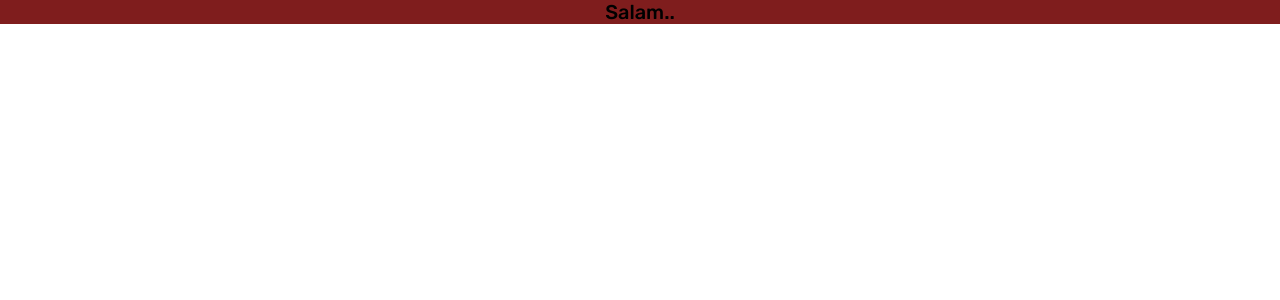
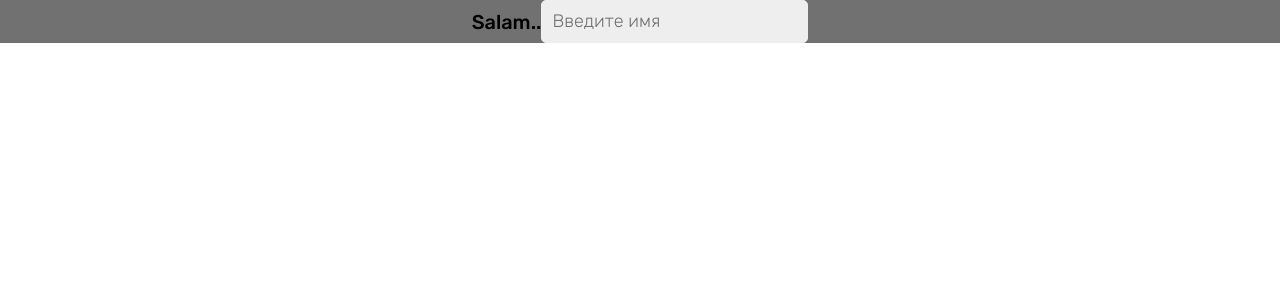
Before and after one commit to maxmiroslavski/my-cloud-v2, a React (Vite) app: page / in a window 1280 px wide. Shown: the top 300 px of the page. Built offline with nearby package versions, Linux system fonts and the light colour scheme.

Commit message:
add input component

```diff
--- a/src/App.tsx
+++ b/src/App.tsx
@@ -1,9 +1,13 @@
 import { Heading } from './components/Heading/Heading';
+import { Input } from './components/Input/Input';
 
 export const App = () => {
 	return (
-		<div className="flex-center container bg-red-900 m-auto">
-			<Heading fontSize="20px">Salam..</Heading>
-		</div>
+		<>
+			<div className="flex-center container bg-Gray m-auto">
+				<Heading fontSize="20px">Salam..</Heading>
+				<Input />
+			</div>
+		</>
 	);
 };
--- /dev/null
+++ b/src/components/Input/Input.interface.ts
@@ -0,0 +1,9 @@
+import { DetailedHTMLProps, InputHTMLAttributes } from 'react';
+
+export interface IInput
+	extends DetailedHTMLProps<
+		InputHTMLAttributes<HTMLInputElement>,
+		HTMLInputElement
+	> {
+	isError?: boolean;
+}
--- /dev/null
+++ b/src/components/Input/Input.module.css
@@ -0,0 +1,11 @@
+.input {
+	@apply p-[10px] bg-LightGray font-normal text-[18px] leading-[21px] outline-none font-rubik rounded-[5px] border-[1px] border-solid border-LightGray transition duration-150;
+}
+
+.input::placeholder {
+	@apply font-light text-Gray;
+}
+
+.error {
+	@apply border-[1px] border-solid border-LightRed;
+}
--- /dev/null
+++ b/src/components/Input/Input.tsx
@@ -0,0 +1,13 @@
+import { IInput } from './Input.interface';
+import s from './Input.module.css';
+import cn from 'classnames';
+
+export const Input = ({ isError, ...props }: IInput) => {
+	return (
+		<input
+			className={cn(s.input, isError && s.error)}
+			placeholder="Введите имя"
+			{...props}
+		/>
+	);
+};
--- a/src/index.css
+++ b/src/index.css
@@ -1,8 +1,7 @@
-* {
-	box-sizing: border-box;
-	padding: 0;
-	margin: 0;
-}
+@tailwind base;
+@tailwind components;
+@tailwind utilities;
+@import url('https://fonts.googleapis.com/css2?family=Rubik:wght@300;400;500&display=swap');
 
 :root {
 	--font-family: 'Rubik', sans-serif;
@@ -17,14 +16,16 @@
 	--red: #ff7c7c;
 }
 
+* {
+	box-sizing: border-box;
+	padding: 0;
+	margin: 0;
+}
+
 body {
 	font-family: var(--font-family);
 }
 
-@tailwind base;
-@tailwind components;
-@tailwind utilities;
-
 .flex-center {
 	@apply flex justify-center items-center;
 }
--- a/tailwind.config.js
+++ b/tailwind.config.js
@@ -14,6 +14,9 @@ export default {
 				LightRed: '#ffe5e5',
 				ErrorLightRed: '#ff9494',
 			},
+			fontFamily: {
+				rubik: ['Rubik', 'sans-serif'],
+			},
 		},
 	},
 	plugins: [],
```
Also changed, not shown: .eslintrc.cjs.
